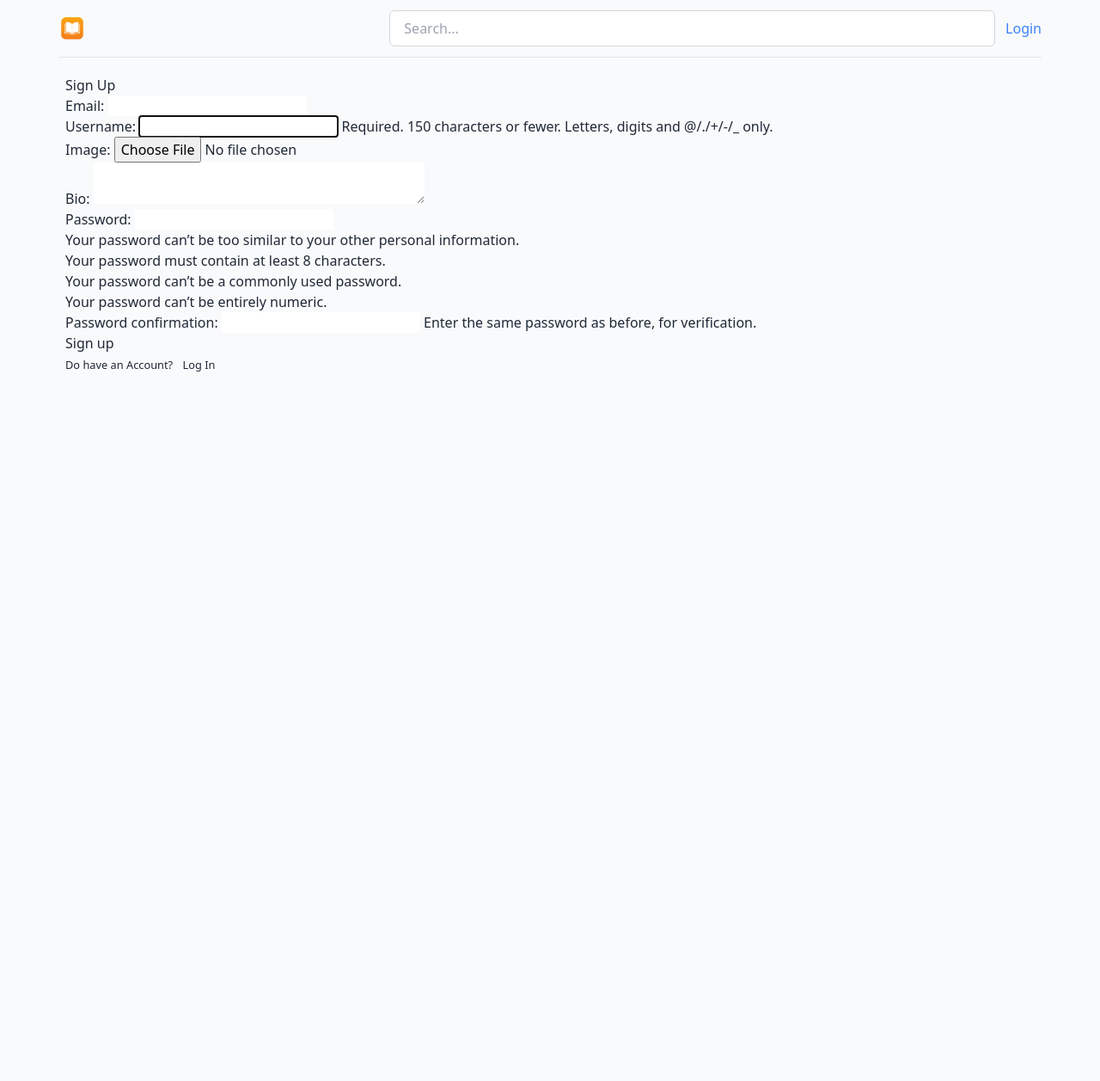
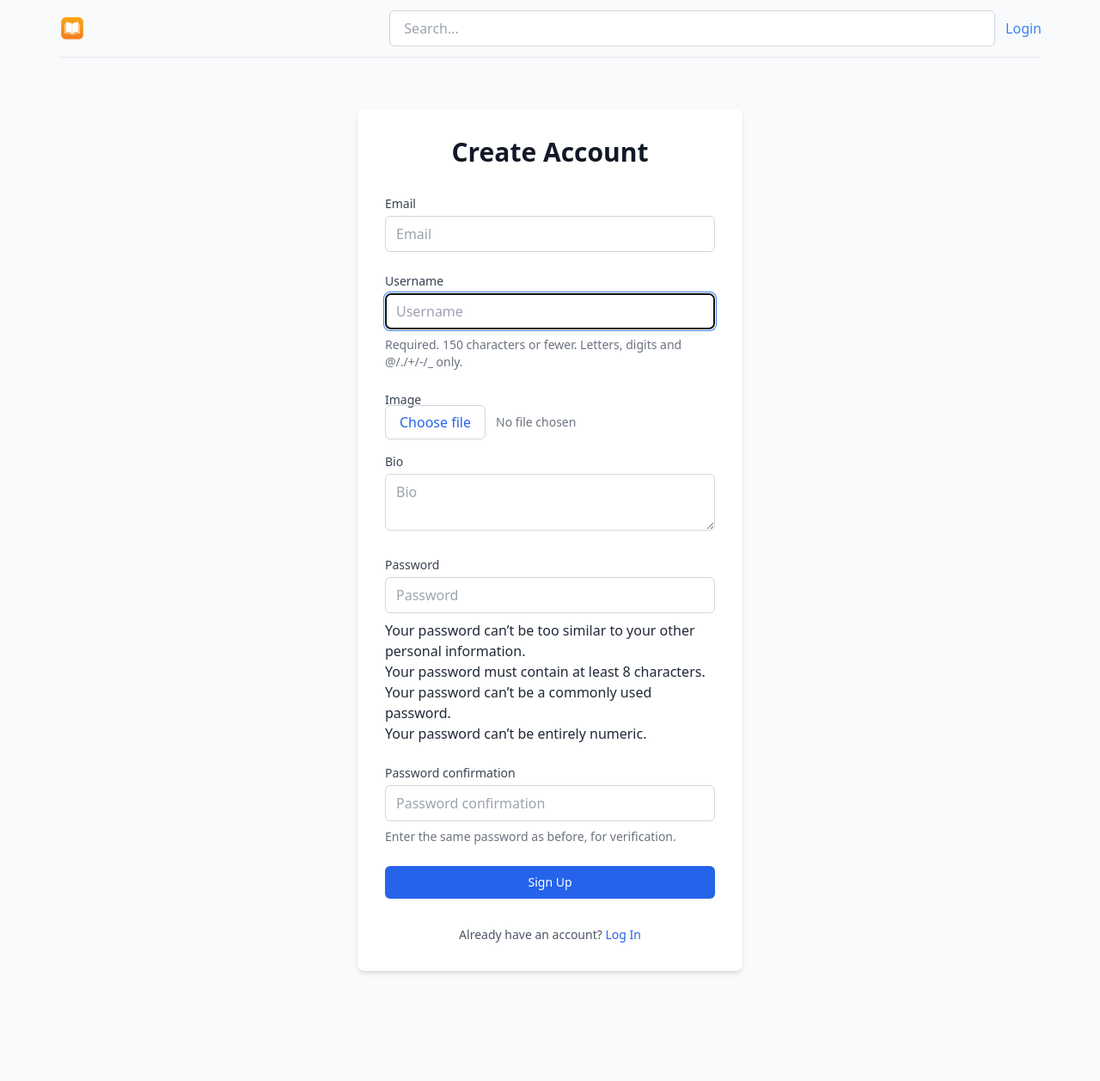
Before and after one commit to arxiveprojects/bookish, a Django app: page /accounts/signup/ in a window 1280 px wide. Shown: the whole page at 86% size. Before the commit the page ends 432 px from the top, so only its background shows below. Run offline with Django 4.2, Linux system fonts and the light colour scheme; some libraries are stand-ins or nearby versions.

Commit message:
adding base form and using it in registraion templates

```diff
--- a/accounts/urls.py
+++ b/accounts/urls.py
@@ -1,7 +1,11 @@
 from .views import SignupPageView,ProfileUpdateView,follow
+from django.contrib.auth.views import LogoutView, LoginView
 from django.urls import path
 
+
 urlpatterns = [
+    # path('logout/', LogoutView.as_view(next_page='login'), name='logout'),
+    # path('login/', LoginView.as_view(), name='logout'),
     path('signup/',SignupPageView.as_view(),name='signup'),
     path('<int:pk>/edit/',ProfileUpdateView.as_view(),name='edit_profile'),
     path('<int:pk>/follow/',follow,name='follow'),
--- a/config/settings/common.py
+++ b/config/settings/common.py
@@ -36,6 +36,7 @@ INSTALLED_APPS = [
     "debug_toolbar",
     "django_htmx",
     "storages",
+    'widget_tweaks',
 
     'accounts',
     'books',
--- a/templates/_base.html
+++ b/templates/_base.html
@@ -10,6 +10,7 @@
     <!-- Tailwind CSS -->
     <script src="https://cdn.tailwindcss.com"></script>
     <link rel="stylesheet" href="https://cdn.jsdelivr.net/npm/bootstrap-icons@1.10.2/font/bootstrap-icons.css" integrity="sha384-b6lVK+yci+bfDmaY1u0zE8YYJt0TZxLEAFyYSLHId4xoVvsrQu3INevFKo+Xir8e" crossorigin="anonymous">
+    <!-- <link rel="stylesheet" href="{% static 'css/base.css' %}"> -->
 
   </head>
   <body class="bg-gray-50 dark:bg-gray-900 text-gray-800 dark:text-gray-200">
--- a/templates/_header.html
+++ b/templates/_header.html
@@ -30,7 +30,11 @@
               </a>
               <a href="#" class="block px-4 py-2 text-gray-700 dark:text-gray-300 hover:bg-gray-100 dark:hover:bg-gray-700">Settings</a>
               <hr class="my-1 border-gray-200 dark:border-gray-700">
-              <a href="{% url 'logout' %}" class="block px-4 py-2 text-gray-700 dark:text-gray-300 hover:bg-gray-100 dark:hover:bg-gray-700">Sign out</a>
+              <!-- <a href="{% url 'logout' %}" class="block px-4 py-2 text-gray-700 dark:text-gray-300 hover:bg-gray-100 dark:hover:bg-gray-700">Sign out</a> -->
+              <form action="{% url 'logout' %}" method="post">
+                {% csrf_token %}
+                <button class="block px-4 py-2 text-gray-700 dark:text-gray-300 hover:bg-gray-100 dark:hover:bg-gray-700" type="submit">Logout</button>
+            </form>
             </div>
           </div>
         {% endif %}
--- /dev/null
+++ b/templates/partial/_form_field.html
@@ -0,0 +1,31 @@
+{% load widget_tweaks %}
+
+<div class="mb-4">
+  <label for="{{ field.id_for_label }}" class="block text-sm font-medium text-gray-700 mb-1">
+    {{ field.label }}
+  </label>
+
+  {% if field.field.widget.input_type == 'file' %}
+    <!-- Custom File Upload -->
+    <div class="mt-1 flex items-center">
+      <label class="relative cursor-pointer bg-white rounded-md font-medium text-blue-600 hover:text-blue-500">
+        <span class="px-4 py-2 border border-gray-300 rounded-md">Choose file</span>
+        {% render_field field class="sr-only" %}
+      </label>
+      <span class="ml-3 text-sm text-gray-500" id="file-chosen">No file chosen</span>
+    </div>
+  {% else %}
+    <!-- Standard Input Field -->
+    {% render_field field class="w-full px-3 py-2 border border-gray-300 rounded-md focus:ring-2 focus:ring-blue-500 focus:border-blue-500 placeholder-gray-400" placeholder=field.label %}
+  {% endif %}
+
+  {% if field.help_text %}
+    <p class="mt-2 text-sm text-gray-500">{{ field.help_text }}</p>
+  {% endif %}
+
+  {% if field.errors %}
+    <div class="mt-1 text-sm text-red-600">
+      {{ field.errors }}
+    </div>
+  {% endif %}
+</div>
--- /dev/null
+++ b/templates/partial/base_form.html
@@ -0,0 +1,15 @@
+{% load widget_tweaks %}
+
+<form method="{{ method|default:'POST' }}" {% if enctype %}enctype="{{ enctype }}"{% endif %} class="space-y-6">
+  {% csrf_token %}
+
+  {% for field in form %}
+    {% include "partial/_form_field.html" with field=field %}
+  {% endfor %}
+
+  <div class="mt-6">
+    <button type="submit" class="w-full flex justify-center py-2 px-4 border border-transparent rounded-md shadow-sm text-sm font-medium text-white bg-blue-600 hover:bg-blue-700 focus:outline-none focus:ring-2 focus:ring-offset-2 focus:ring-blue-500 transition-colors">
+      {{ submit_text|default:"Submit" }}
+    </button>
+  </div>
+</form>
--- a/templates/registration/signup.html
+++ b/templates/registration/signup.html
@@ -1,27 +1,23 @@
 {% extends '_base.html' %}
+{% load static %}
 
-{% block title %} Sign Up {% endblock title %}
+{% block title %}Sign Up{% endblock %}
 
 {% block content %}
+<div class="min-h-screen flex items-center justify-center bg-gray-50 py-12 px-4">
+  <div class="max-w-md w-full space-y-8 bg-white p-8 rounded-lg shadow-md">
+    <div class="text-center">
+      <h2 class="text-3xl font-bold text-gray-900">Create Account</h2>
+    </div>
 
-<div class="d-flex justify-content-center">
-    <div class="card text-bg-light border-light  mb-3 p-2 w-100">
-        <div class="card-header bg-transparent "><h5> Sign Up </h5></div>
+    {% include "partial/base_form.html" with form=form submit_text="Sign Up" %}
 
-            <form action="" method="POST" enctype="multipart/form-data">
-                {% csrf_token %}
-                <div class="card-body">
-                    {{ form.as_p }}
-                    <button class="btn btn-primary" type="submit">Sign up</button>
-                </div>
-                <div class="card-body form-group">
-                    <small class="text-muted">
-                        Do have an Account? <a class="ml-2" href="{% url 'login' %}">Log In</a>
-                    </small>
-                </div>
-            </form>
-        </div>
+    <div class="text-center text-sm text-gray-600">
+      Already have an account?
+      <a href="{% url 'login' %}" class="font-medium text-blue-600 hover:text-blue-500">
+        Log In
+      </a>
     </div>
+  </div>
 </div>
-
-{% endblock content %}
+{% endblock %}
```
Also changed, not shown: static/css/base.css (+18 -82 lines), templates/profile/profile.html (+4 -4 lines), templates/registration/login.html (+16 -22 lines).
